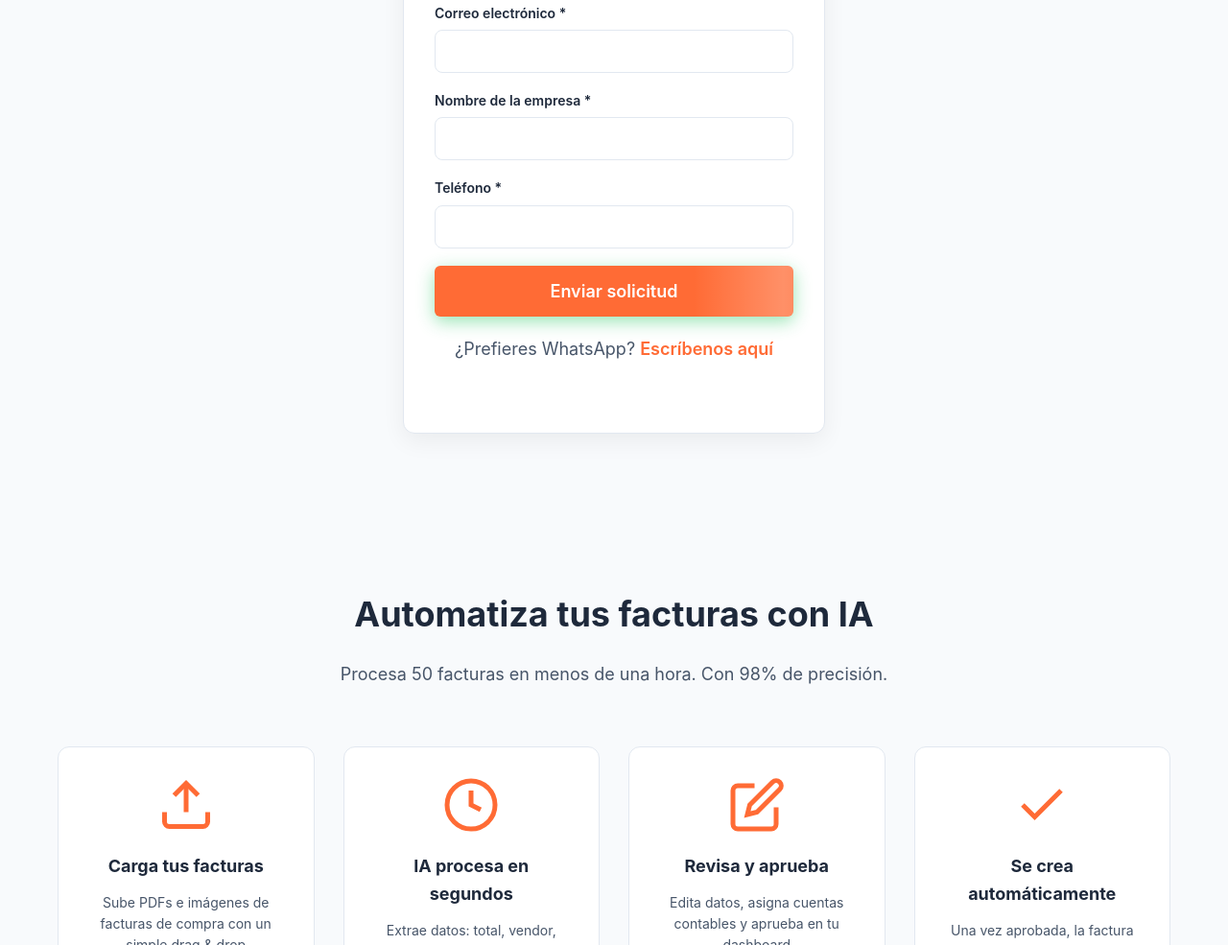
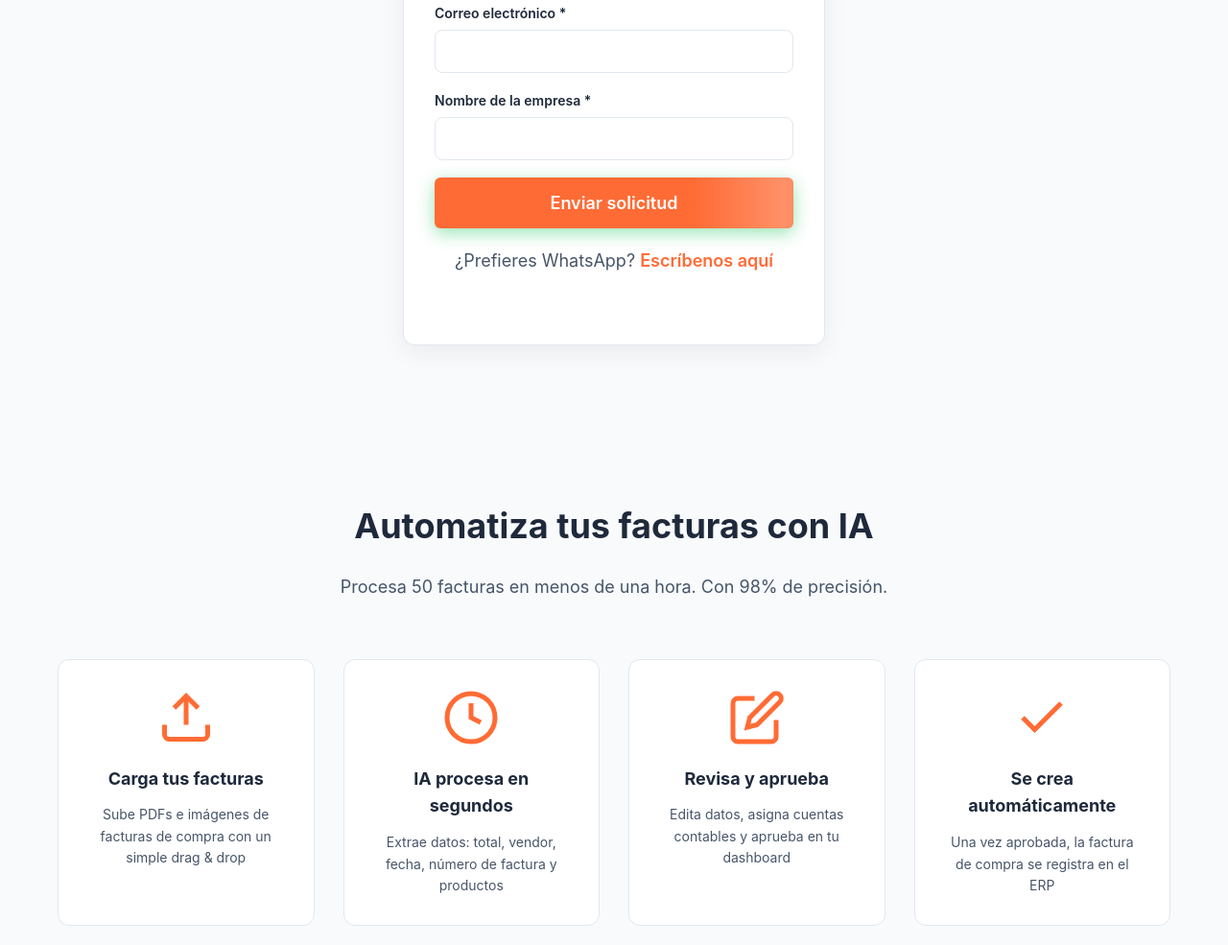
Before and after one commit to mmerino78/digisoft-website, a website: page index.html in a window 1280 px wide. Shown: the part 3048-4033 px from the top of the page at 96% size. Drawn offline with Linux system fonts and the light colour scheme.

Commit message:
form: drop teléfono field (A/B test)
Reduce friction. Form currently has 60% drop-off (5 inicios → 2
envíos in 7d). Email + company name is enough to send the trial
invitation; phone can be requested over WhatsApp/email later if
needed.

Backend digisol.do/api/contact already treats telefono as
optional (falls back to "No proporcionado"), so no API change
needed.

Monitor formulario_demo_enviado / formulario_demo_iniciado ratio
in GA4 over the next 7 days to validate the lift.

Co-Authored-By: Claude Opus 4.7 <noreply@anthropic.com>

```diff
--- a/index.html
+++ b/index.html
@@ -270,10 +270,6 @@
                         <input type="text" id="demo-empresa" name="empresa" autocomplete="organization" required
                             placeholder="">
                     </div>
-                    <div class="form-group">
-                        <label for="demo-telefono">Teléfono *</label>
-                        <input type="tel" id="demo-telefono" name="telefono" autocomplete="tel" required placeholder="">
-                    </div>
                     <button type="submit" class="cta-button cta-shine large demo-form__submit">Enviar solicitud</button>
                 </form>
                 <p class="demo-form-wrap__alt">¿Prefieres WhatsApp? <a href="https://wa.me/18098412510" target="_blank"
--- a/js/main.js
+++ b/js/main.js
@@ -110,7 +110,6 @@ document.addEventListener('DOMContentLoaded', function () {
 
             const empresa = demoForm.querySelector('#demo-empresa').value.trim();
             const email = demoForm.querySelector('#demo-email').value.trim();
-            const telefono = demoForm.querySelector('#demo-telefono').value.trim();
 
             // Atribución → campos separados (backend digisol.do/api/contact renderiza sección dedicada)
             var traffic = window._gaTraffic || {};
@@ -119,7 +118,6 @@ document.addEventListener('DOMContentLoaded', function () {
             const formData = {
                 nombre: empresa,
                 email: email,
-                telefono: telefono,
                 servicio: 'Prueba gratuita Digisoft (14 días)',
                 mensaje: '[Digisoft — solicitud de prueba gratuita desde digisoft.do]\n\nEnviar al correo indicado la invitación para activar la prueba gratuita del ERP.',
                 utm_source: traffic.utm_source || '',
```
